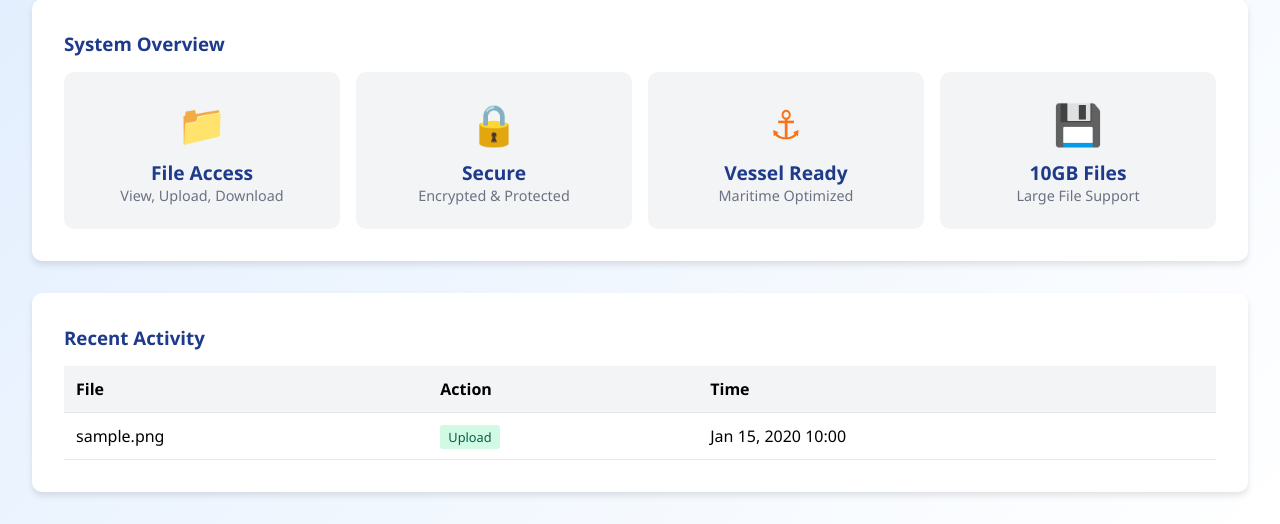
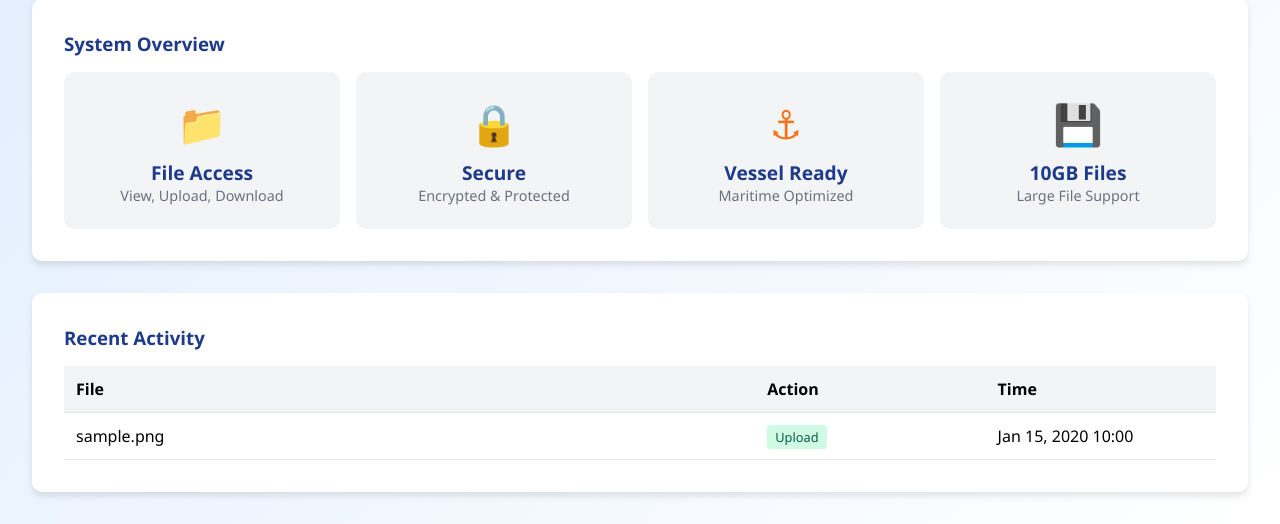
Before and after one commit to Knightmare4u/SNC-Vessel-Repository, a Django app: page /dashboard/ in a window 1280 px wide. Shown: the part 552-1076 px from the top of the page. Run offline with Django 5.2, Linux system fonts and the light colour scheme; a user stored in the database is signed in; tables that the repository leaves empty hold one stand-in row (values such as "Sample post").

Commit message:
Truncate long filenames in dashboard recent activity table

```diff
--- a/filemanager/templates/filemanager/dashboard.html
+++ b/filemanager/templates/filemanager/dashboard.html
@@ -78,18 +78,18 @@
 <div class="card">
     <h3 style="color: var(--primary-blue); margin-bottom: 1rem;">Recent Activity</h3>
     <div style="max-height: 300px; overflow-y: auto; overflow-x: auto;">
-        <table style="width: 100%; border-collapse: collapse; min-width: 400px;">
+        <table style="width: 100%; border-collapse: collapse; min-width: 400px; table-layout: fixed;">
             <thead>
                 <tr style="background: var(--light-gray);">
-                    <th style="padding: 0.75rem; text-align: left; border-bottom: 1px solid #e5e7eb;">File</th>
-                    <th style="padding: 0.75rem; text-align: left; border-bottom: 1px solid #e5e7eb;">Action</th>
-                    <th style="padding: 0.75rem; text-align: left; border-bottom: 1px solid #e5e7eb;">Time</th>
+                    <th style="width: 60%; padding: 0.75rem; text-align: left; border-bottom: 1px solid #e5e7eb;">File</th>
+                    <th style="width: 20%; padding: 0.75rem; text-align: left; border-bottom: 1px solid #e5e7eb;">Action</th>
+                    <th style="width: 20%; padding: 0.75rem; text-align: left; border-bottom: 1px solid #e5e7eb;">Time</th>
                 </tr>
             </thead>
             <tbody>
                 {% for activity in recent_activities %}
                 <tr>
-                    <td style="padding: 0.75rem; border-bottom: 1px solid #e5e7eb;">{{ activity.filename }}</td>
+                    <td style="padding: 0.75rem; border-bottom: 1px solid #e5e7eb; overflow: hidden; text-overflow: ellipsis; white-space: nowrap;" title="{{ activity.filename }}">{{ activity.filename }}</td>
                     <td style="padding: 0.75rem; border-bottom: 1px solid #e5e7eb;">
                         <span style="padding: 0.2rem 0.5rem; border-radius: 3px; font-size: 0.8rem;
                               {% if activity.activity_type == 'upload' %}background: #d1fae5; color: #065f46;
```
Also changed, not shown: filemanager/templates/filemanager/file_browser.html (+5 -8 lines).
